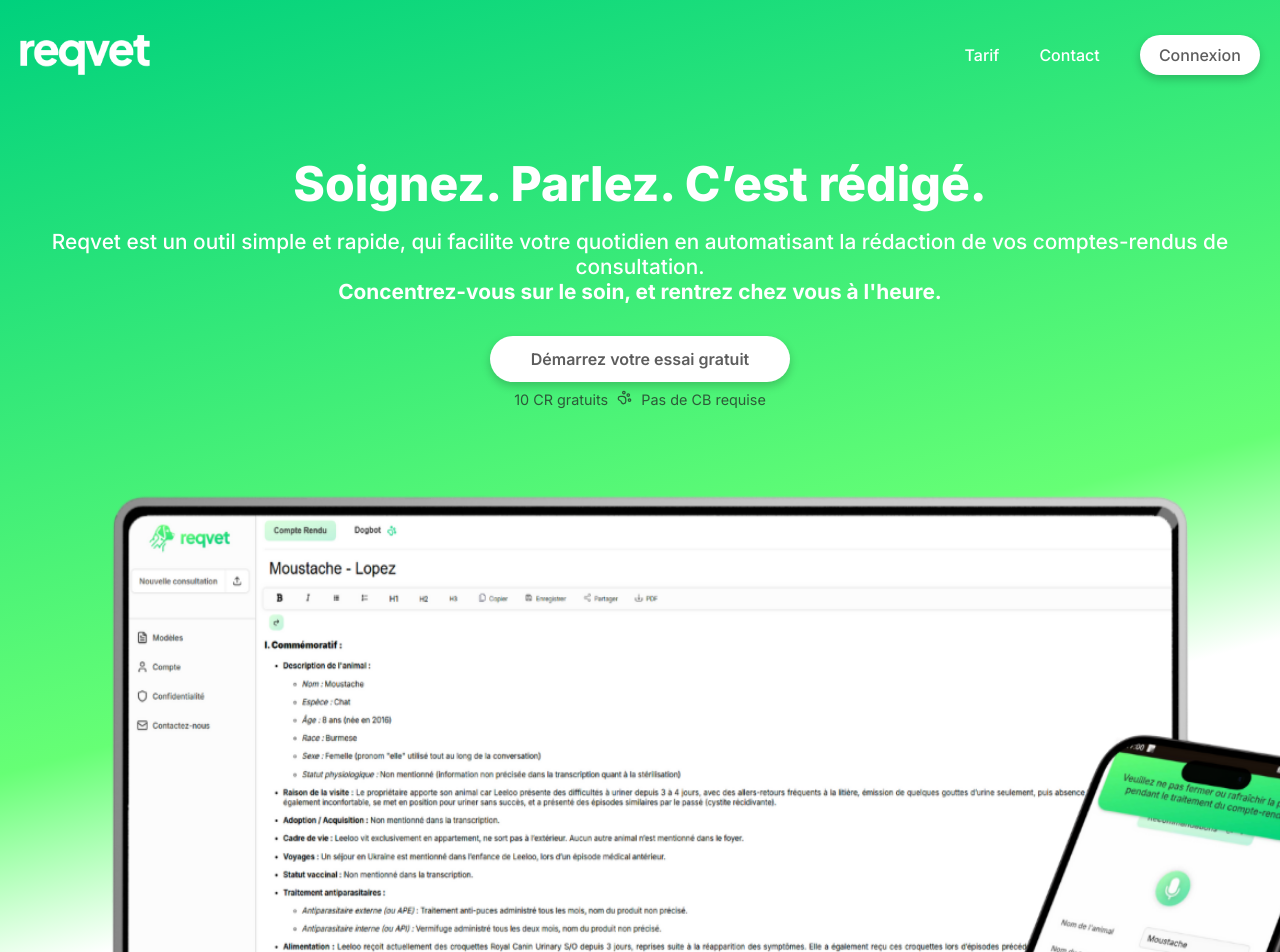
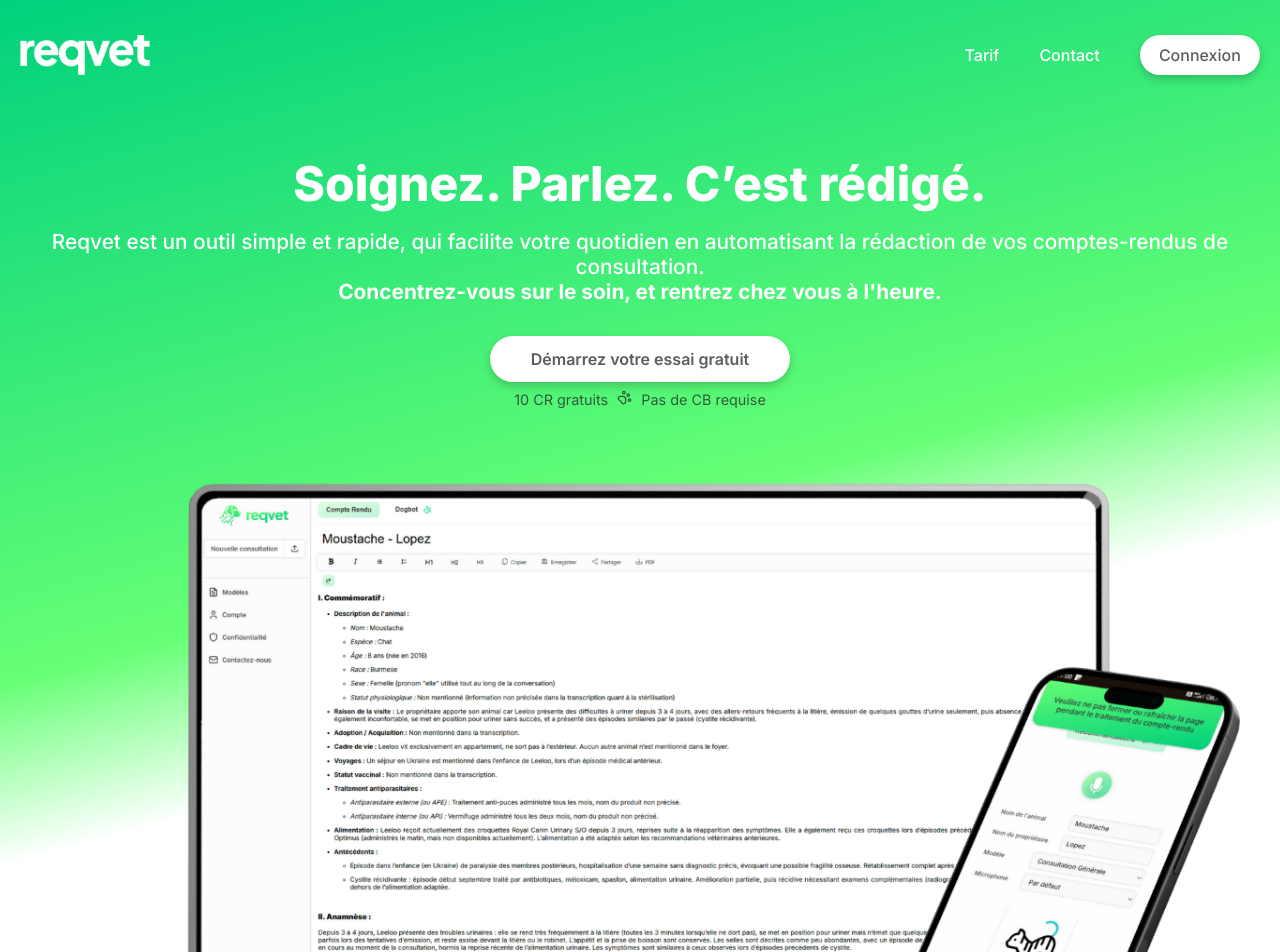
Before and after one commit to Tornaid/reqvet-website, a Next.js app: page / in a window 1280 px wide. Shown: the top 952 px of the page. Built offline with nearby package versions, Linux system fonts and the light colour scheme.

Commit message:
img website header

```diff
--- a/components/Header.tsx
+++ b/components/Header.tsx
@@ -59,8 +59,8 @@ export default function Header() {
               <Image
                 src="/header-laptop-phone.png"
                 alt="Aperçu ReqVet Desktop"
-                width={1400}
-                height={870}
+                width={1200}
+                height={670}
                 priority
               />
             </div>
```
